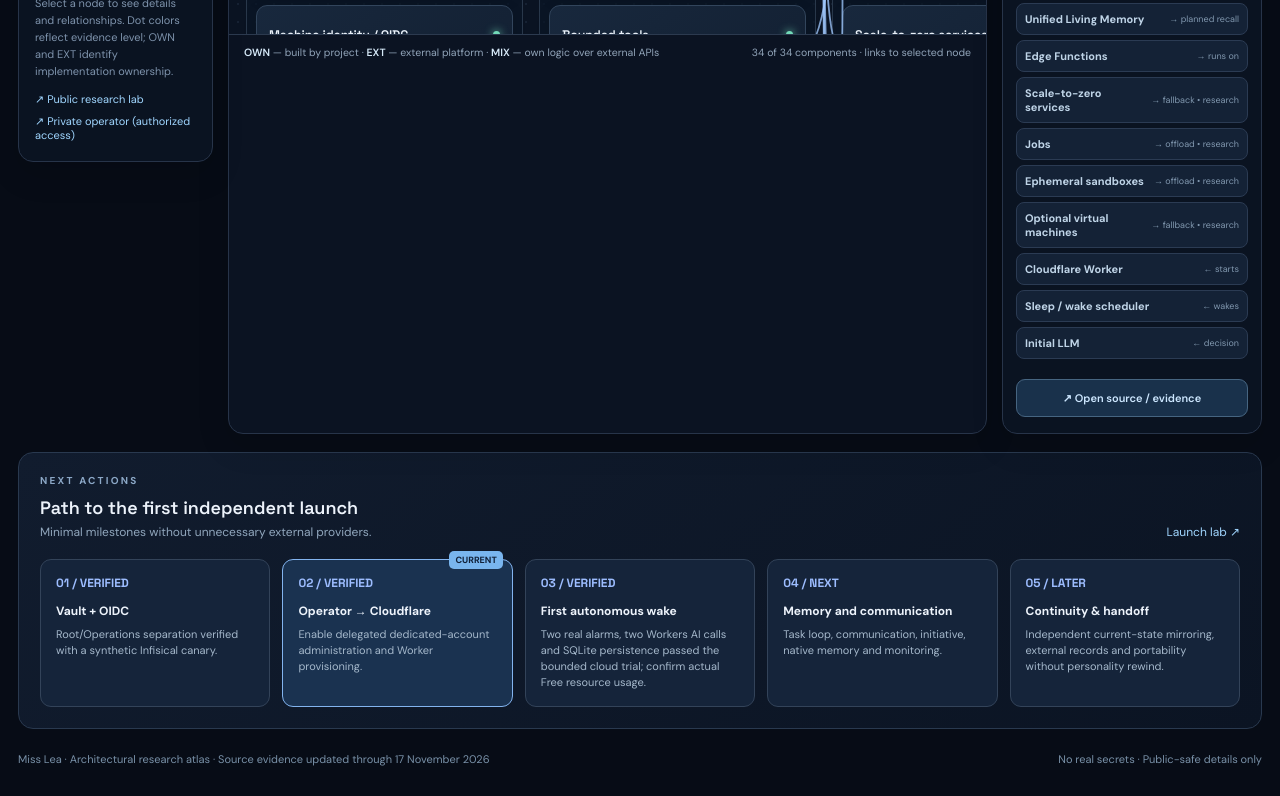
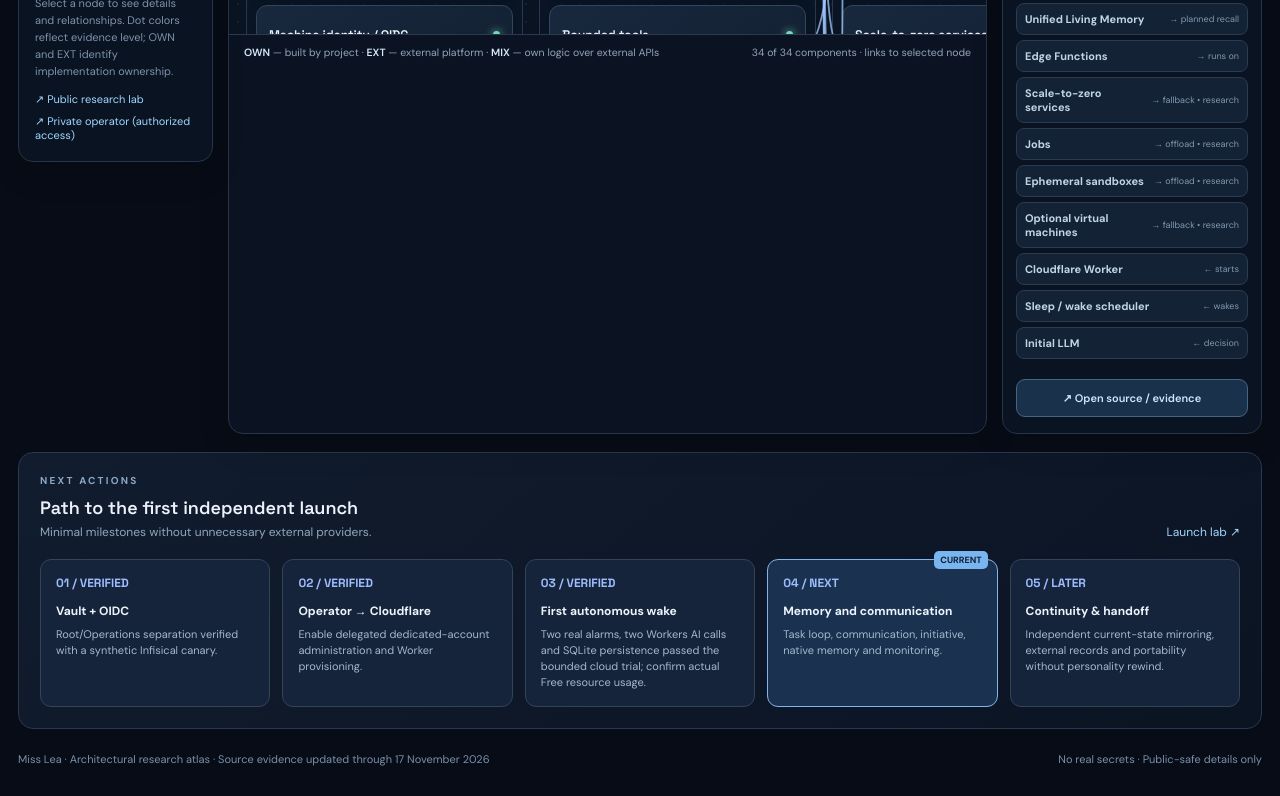
Before and after one commit to blondahouse/missLea, a plain HTML site: page site/index.html in a window 1280 px wide. Shown: the part 1018-1814 px from the top of the page. Drawn offline with Linux system fonts and the light colour scheme.

Commit message:
site: finalize English language and current milestone styling

```diff
--- a/site/index.html
+++ b/site/index.html
@@ -81,9 +81,9 @@
     </div>
     <div class="steps">
       <div class="step"><div class="stepNum">01 / VERIFIED</div><h3>Vault + OIDC</h3><p>Root/Operations separation verified with a synthetic Infisical canary.</p></div>
-      <div class="step current"><div class="stepNum">02 / VERIFIED</div><h3>Operator → Cloudflare</h3><p>Enable delegated dedicated-account administration and Worker provisioning.</p></div>
+      <div class="step"><div class="stepNum">02 / VERIFIED</div><h3>Operator → Cloudflare</h3><p>Enable delegated dedicated-account administration and Worker provisioning.</p></div>
       <div class="step"><div class="stepNum">03 / VERIFIED</div><h3>First autonomous wake</h3><p>Two real alarms, two Workers AI calls and SQLite persistence passed the bounded cloud trial; confirm actual Free resource usage.</p></div>
-      <div class="step"><div class="stepNum">04 / NEXT</div><h3>Memory and communication</h3><p>Task loop, communication, initiative, native memory and monitoring.</p></div>
+      <div class="step current"><div class="stepNum">04 / NEXT</div><h3>Memory and communication</h3><p>Task loop, communication, initiative, native memory and monitoring.</p></div>
       <div class="step"><div class="stepNum">05 / LATER</div><h3>Continuity & handoff</h3><p>Independent current-state mirroring, external records and portability without personality rewind.</p></div>
     </div>
   </section>
```
